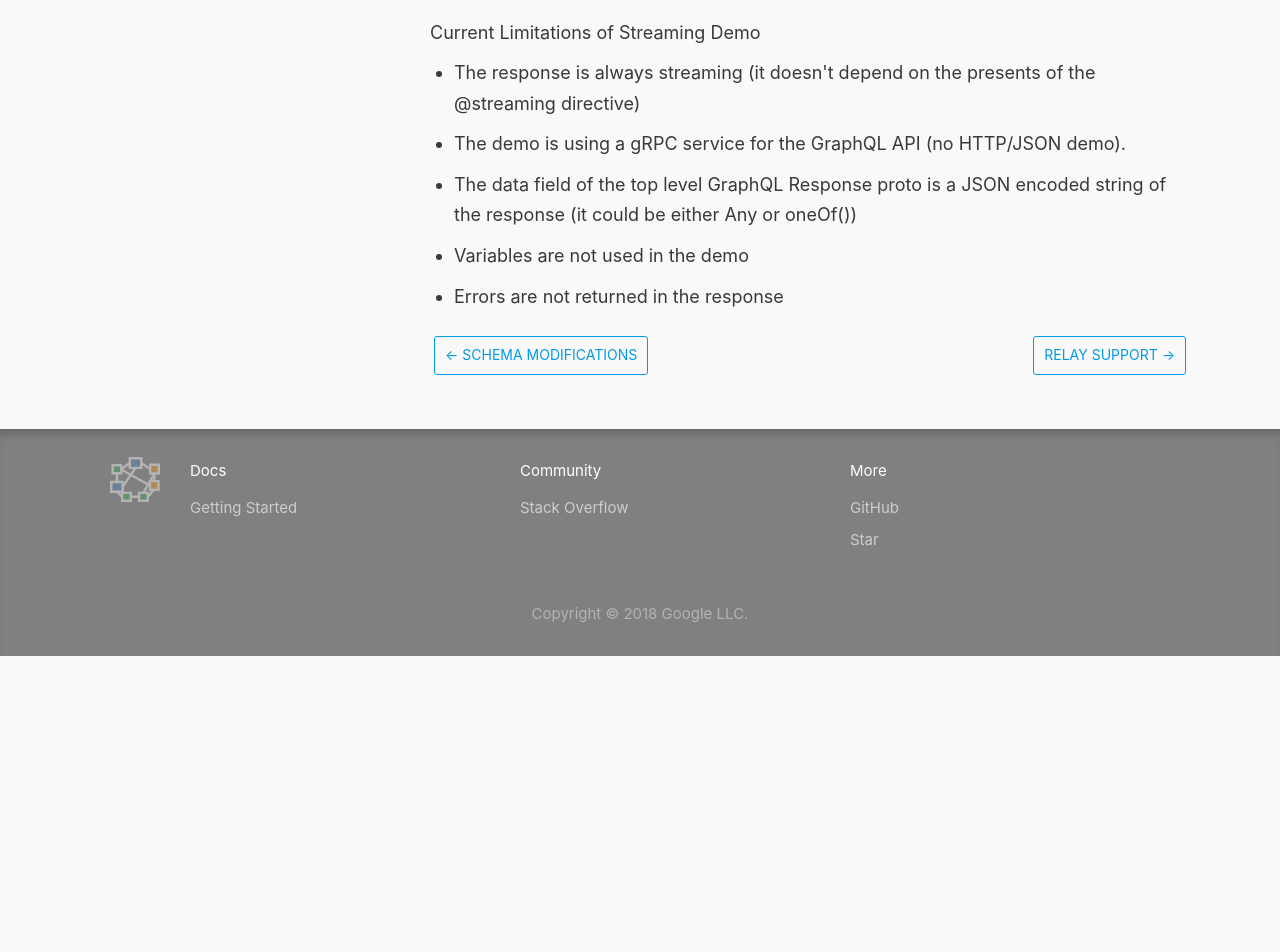
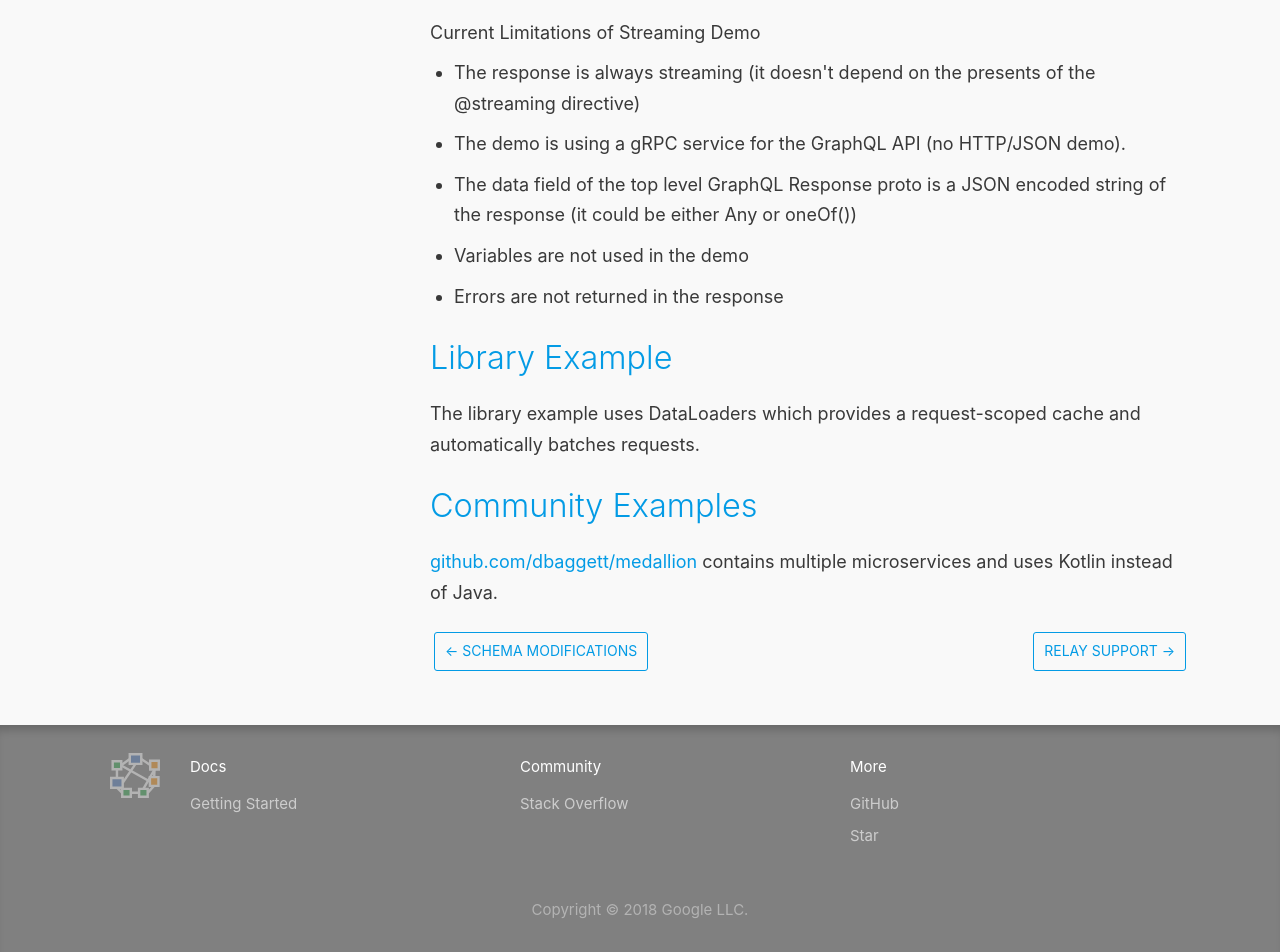
Before and after one commit to google/rejoiner, a plain HTML site: page docs/examples.html in a window 1280 px wide. Shown: the part 1584-2536 px from the top of the page. Before the commit the page ends 2240 px from the top, so only its background shows below. Drawn offline with nearby package versions, Linux system fonts and the light colour scheme.

Commit message:
Deploy website
Deploy website version based on 912671a884180b67224e805fea354e50b28aee25

```diff
--- a/docs/examples.html
+++ b/docs/examples.html
@@ -52,6 +52,10 @@ GraphQL frontend server.</p>
 <li>Variables are not used in the demo</li>
 <li>Errors are not returned in the response</li>
 </ul>
+<h2><a class="anchor" aria-hidden="true" name="library-example"></a><a href="#library-example" aria-hidden="true" class="hash-link" ><svg aria-hidden="true" height="16" version="1.1" viewBox="0 0 16 16" width="16"><path fill-rule="evenodd" d="M4 9h1v1H4c-1.5 0-3-1.69-3-3.5S2.55 3 4 3h4c1.45 0 3 1.69 3 3.5 0 1.41-.91 2.72-2 3.25V8.59c.58-.45 1-1.27 1-2.09C10 5.22 8.98 4 8 4H4c-.98 0-2 1.22-2 2.5S3 9 4 9zm9-3h-1v1h1c1 0 2 1.22 2 2.5S13.98 12 13 12H9c-.98 0-2-1.22-2-2.5 0-.83.42-1.64 1-2.09V6.25c-1.09.53-2 1.84-2 3.25C6 11.31 7.55 13 9 13h4c1.45 0 3-1.69 3-3.5S14.5 6 13 6z"></path></svg></a>Library Example</h2>
+<p>The library example uses DataLoaders which provides a request-scoped cache and automatically batches requests.</p>
+<h2><a class="anchor" aria-hidden="true" name="community-examples"></a><a href="#community-examples" aria-hidden="true" class="hash-link" ><svg aria-hidden="true" height="16" version="1.1" viewBox="0 0 16 16" width="16"><path fill-rule="evenodd" d="M4 9h1v1H4c-1.5 0-3-1.69-3-3.5S2.55 3 4 3h4c1.45 0 3 1.69 3 3.5 0 1.41-.91 2.72-2 3.25V8.59c.58-.45 1-1.27 1-2.09C10 5.22 8.98 4 8 4H4c-.98 0-2 1.22-2 2.5S3 9 4 9zm9-3h-1v1h1c1 0 2 1.22 2 2.5S13.98 12 13 12H9c-.98 0-2-1.22-2-2.5 0-.83.42-1.64 1-2.09V6.25c-1.09.53-2 1.84-2 3.25C6 11.31 7.55 13 9 13h4c1.45 0 3-1.69 3-3.5S14.5 6 13 6z"></path></svg></a>Community Examples</h2>
+<p><a href="https://github.com/dbaggett/medallion">github.com/dbaggett/medallion</a> contains multiple microservices and uses Kotlin instead of Java.</p>
 </span></div></article></div><div class="docs-prevnext"><a class="docs-prev button" href="schema-modifications.html">← Schema Modifications</a><a class="docs-next button" href="relay.html">Relay support →</a></div></div></div></div><footer class="nav-footer" id="footer"><section class="sitemap"><a href="/" class="nav-home"><img src="/rejoiner_logo_white.svg" alt="Rejoiner" width="62" height="55"/></a><div><h5>Docs</h5><a href="/docs/queries.html">Getting Started</a></div><div><h5>Community</h5><a href="http://stackoverflow.com/questions/tagged/rejoiner" target="_blank">Stack Overflow</a></div><div><h5>More</h5><a href="https://github.com/google/rejoiner">GitHub</a><a class="github-button" href="https://github.com/google/rejoiner" data-icon="octicon-star" data-count-href="/google/rejoiner/stargazers" data-show-count="true" data-count-aria-label="# stargazers on GitHub" aria-label="Star this project on GitHub">Star</a></div></section><section class="copyright">Copyright © 2018 Google LLC.</section></footer></div><script>
               (function(i,s,o,g,r,a,m){i['GoogleAnalyticsObject']=r;i[r]=i[r]||function(){
               (i[r].q=i[r].q||[]).push(arguments)},i[r].l=1*new Date();a=s.createElement(o),
```
